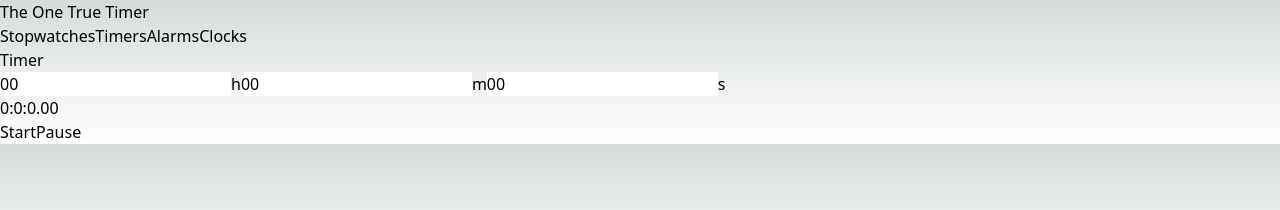
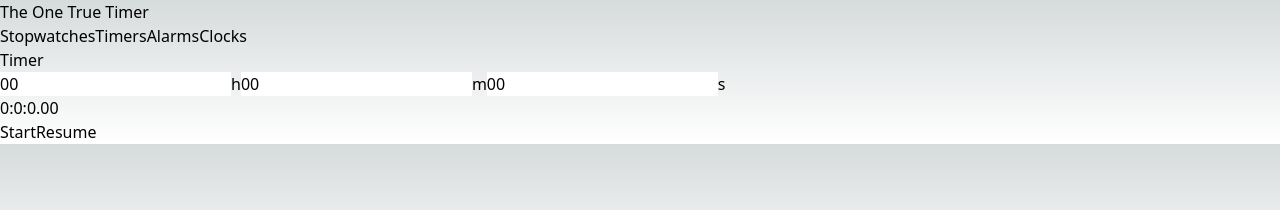
Before and after one commit to Korallion/the-one-true-timer-web, a Next.js app: page / in a window 1280 px wide. Both pictures are taken after a click on the button "Timers". Shown: the top 210 px of the page. Built offline with nearby package versions, Linux system fonts and the light colour scheme.

Commit message:
added timer pause/resume function

```diff
--- a/components/timer-page.tsx
+++ b/components/timer-page.tsx
@@ -66,34 +66,53 @@ function TimePicker({setDuration}) {
 
 function Timer() {
     const [duration, setDuration] = useState(0);
-    const [now, setNow] = useState(0);
+    const [remainingTime, setRemaingingTime] = useState(0);
     const [paused, setPaused] = useState(true);
 
-    let endTime = useRef(0);
+    let startTime = useRef(0);
+    let pausedTime = useRef(0);
     let intervalID = useRef<NodeJS.Timer>();
 
     function startTimer() {
-        endTime.current = Date.now() + duration;
+        /*if (intervalID.current) {
+            clearInterval(intervalID.current);
+        }*/
+
+        startTime.current = Date.now();
 
         const id = setInterval(() => {
-            setNow(Date.now());
-        }, 10)
+            let newValue = startTime.current + duration - Date.now();
+            setRemaingingTime(newValue);
+        }, 10);
 
         intervalID.current = id;
         setPaused(false);
     }
 
-    function endTimer() {
-        clearInterval(intervalID.current);
+    function togglePause() {
+        if (!paused) {
+            pausedTime.current = Date.now();
+            clearInterval(intervalID.current);
+            setPaused(true);
+        } else {
+            startTime.current = Date.now() + remainingTime - duration;
+
+            const id = setInterval(() => {
+                let newValue = startTime.current + duration - Date.now();
+                setRemaingingTime(newValue);
+            }, 10);
+
+            intervalID.current = id;
+            setPaused(false);
+        }
     }
 
-    let displayTime = Math.round((endTime.current - now) / 10) / 100;
+    let displayTime = Math.round((remainingTime) / 10) / 100;
 
     if (displayTime <= 0) {
         displayTime = 0;
-        endTimer();
+        clearInterval(intervalID.current);
     }
-
 
     let hours = Math.floor(displayTime / 3600);
     let minutes = Math.floor(displayTime % 3600 / 60);
@@ -106,9 +125,8 @@ function Timer() {
             <h2>{hours + ':' + minutes + ':' + seconds.toFixed(2)}</h2>
             <button onClick={() => {
                 startTimer();
-                setPaused(false);
                 }}>Start</button>
-            <button onClick={() => {setPaused(true)}}>Pause</button>
+            <button onClick={togglePause}>{ paused ? "Resume" : "Pause"}</button>
         </div>
     )
 }
```
